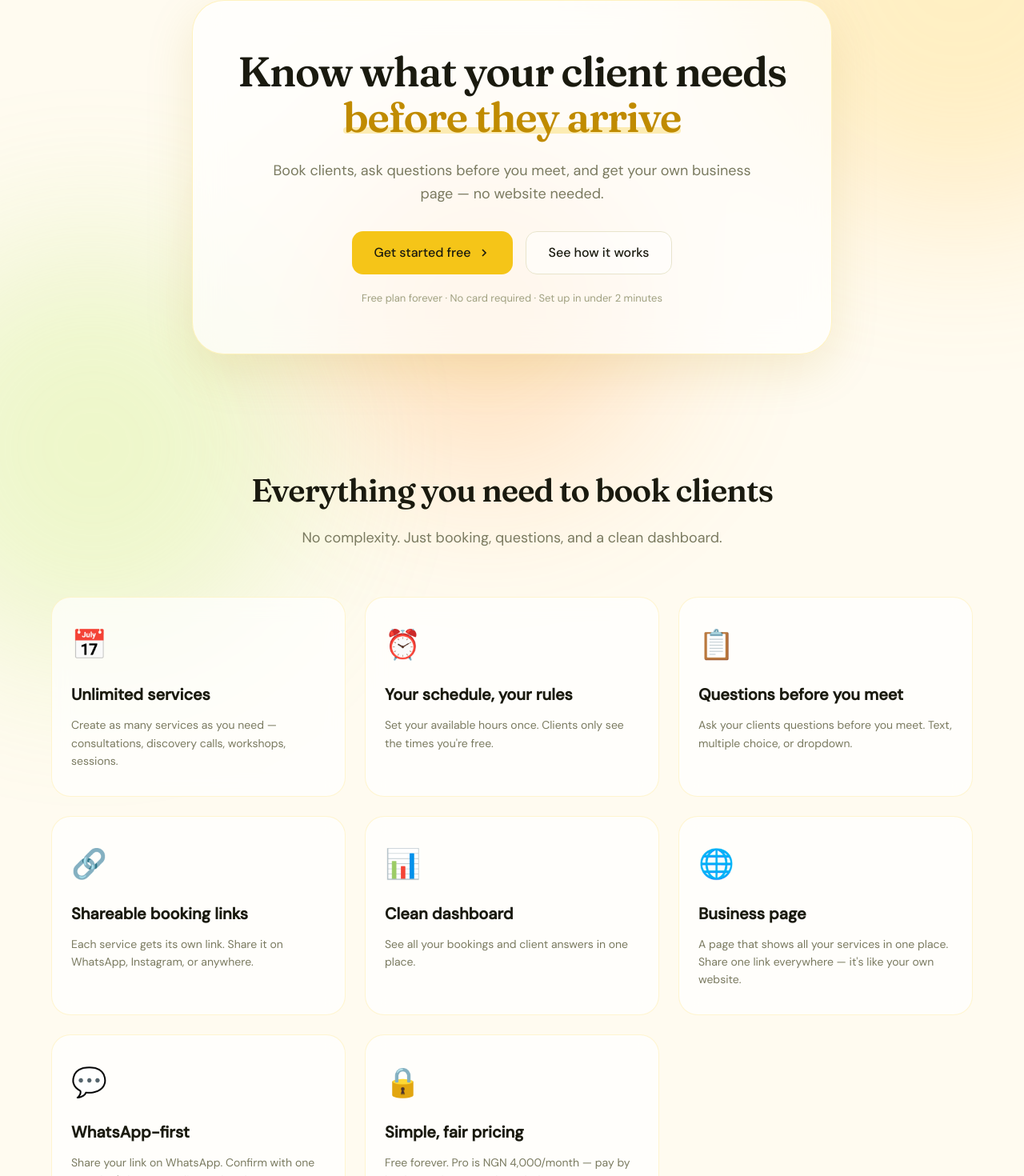
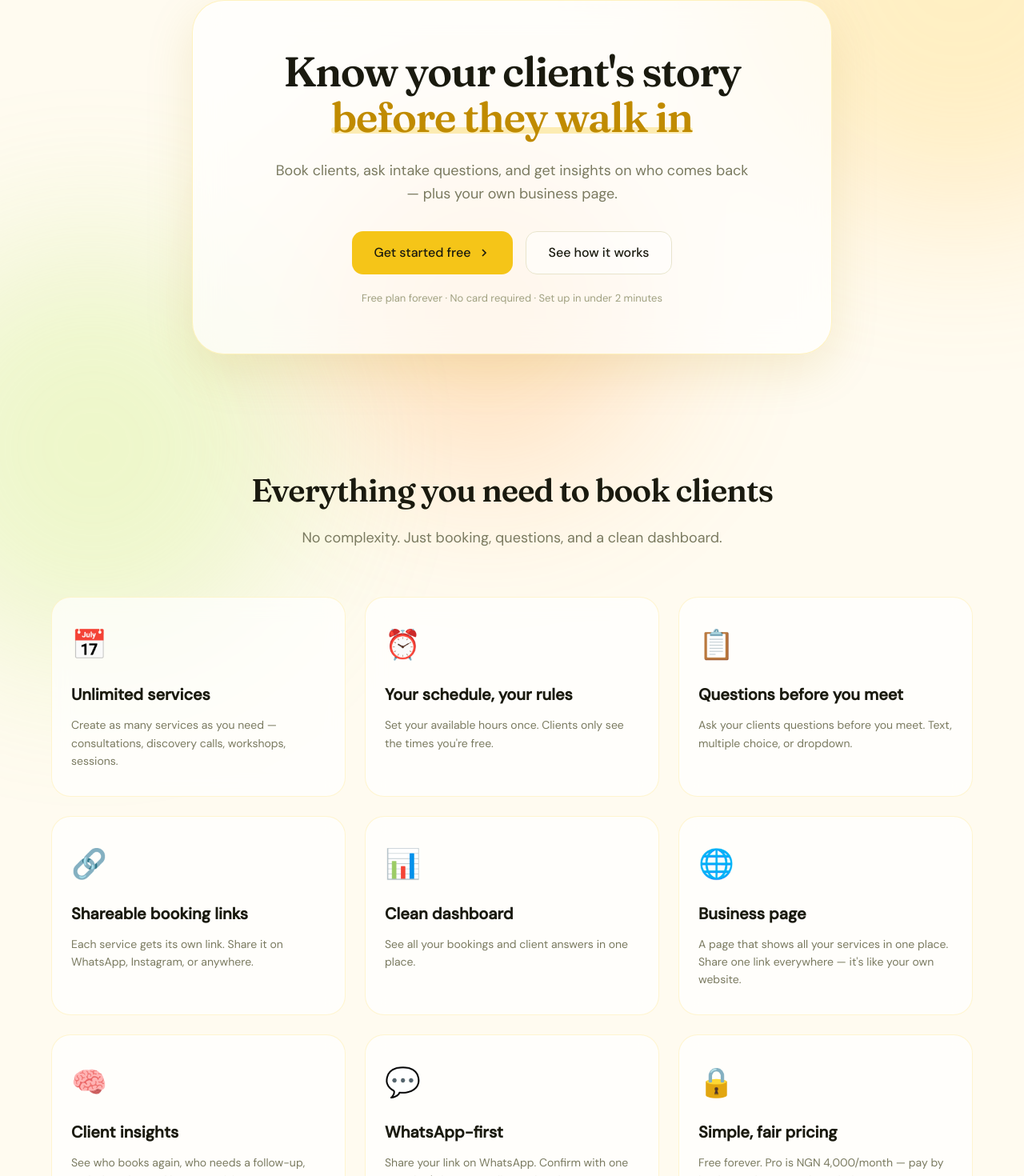
Before and after one commit to Cuwawah/ZEST, a Next.js app in the folder zest/: page / in a window 1280 px wide. Shown: the part 155-1625 px from the top of the page at 80% size. Built offline with nearby package versions, Linux system fonts and the light colour scheme.

Commit message:
Landing page: lead with client intelligence in hero + new Insights feature card

```diff
--- a/zest/app/page.tsx
+++ b/zest/app/page.tsx
@@ -120,12 +120,12 @@ export default function Home() {
         <div className="container">
           <div className="hero-card">
             <h1 className="hero-title">
-              Know what your client needs <br />
-              <span className="hero-highlight">before they arrive</span>
+              Know your client&apos;s story <br />
+              <span className="hero-highlight">before they walk in</span>
             </h1>
             <p className="hero-subtitle">
-              Book clients, ask questions before you meet, and get your own
-              business page — no website needed.
+              Book clients, ask intake questions, and get insights on who comes
+              back — plus your own business page.
             </p>
             <div className="hero-actions">
               <Link href="/signup" className="btn-primary">
@@ -186,6 +186,12 @@ export default function Home() {
               <div className="feature-icon">🌐</div>
               <h3 className="feature-title">Business page</h3>
               <p className="feature-desc">A page that shows all your services in one place. Share one link everywhere — it&apos;s like your own website.</p>
+            </div>
+
+            <div className="feature-card">
+              <div className="feature-icon">🧠</div>
+              <h3 className="feature-title">Client insights</h3>
+              <p className="feature-desc">See who books again, who needs a follow-up, and what changed between visits — automatically.</p>
             </div>
 
             <div className="feature-card">
```
